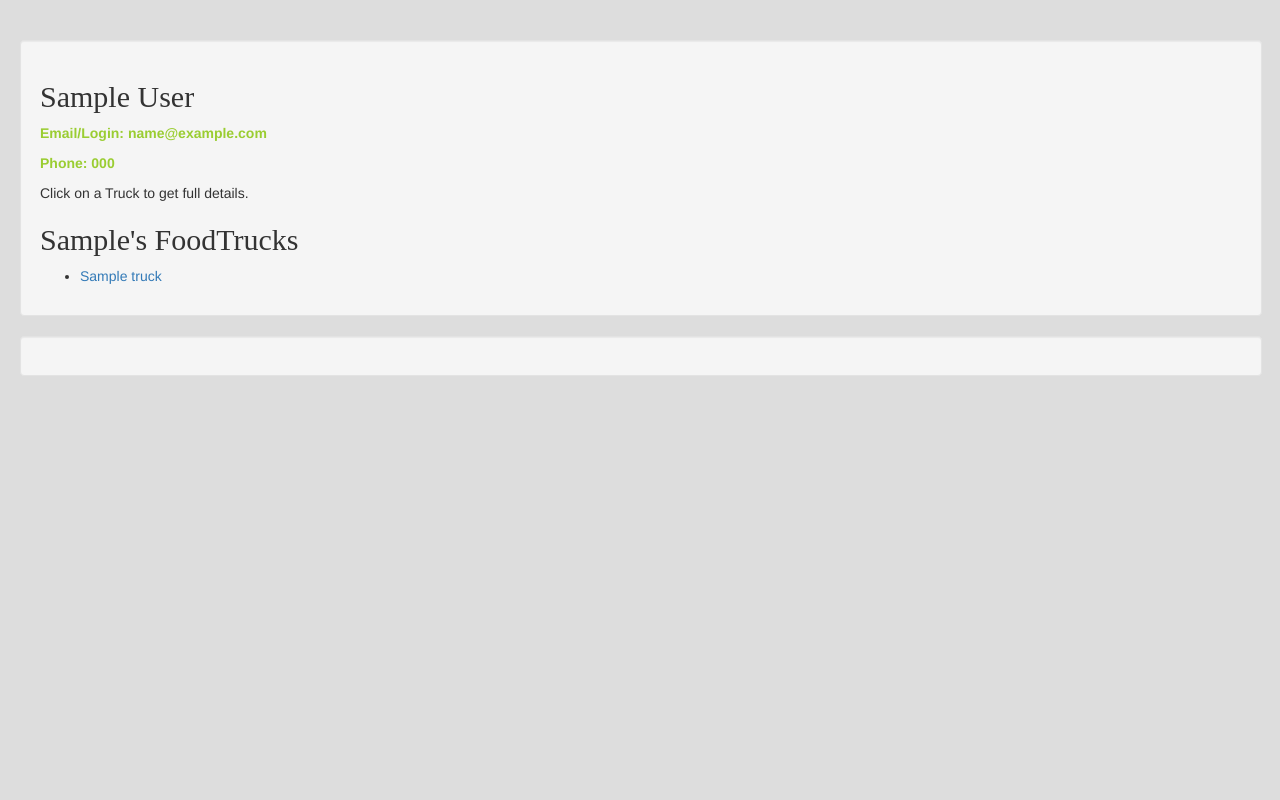
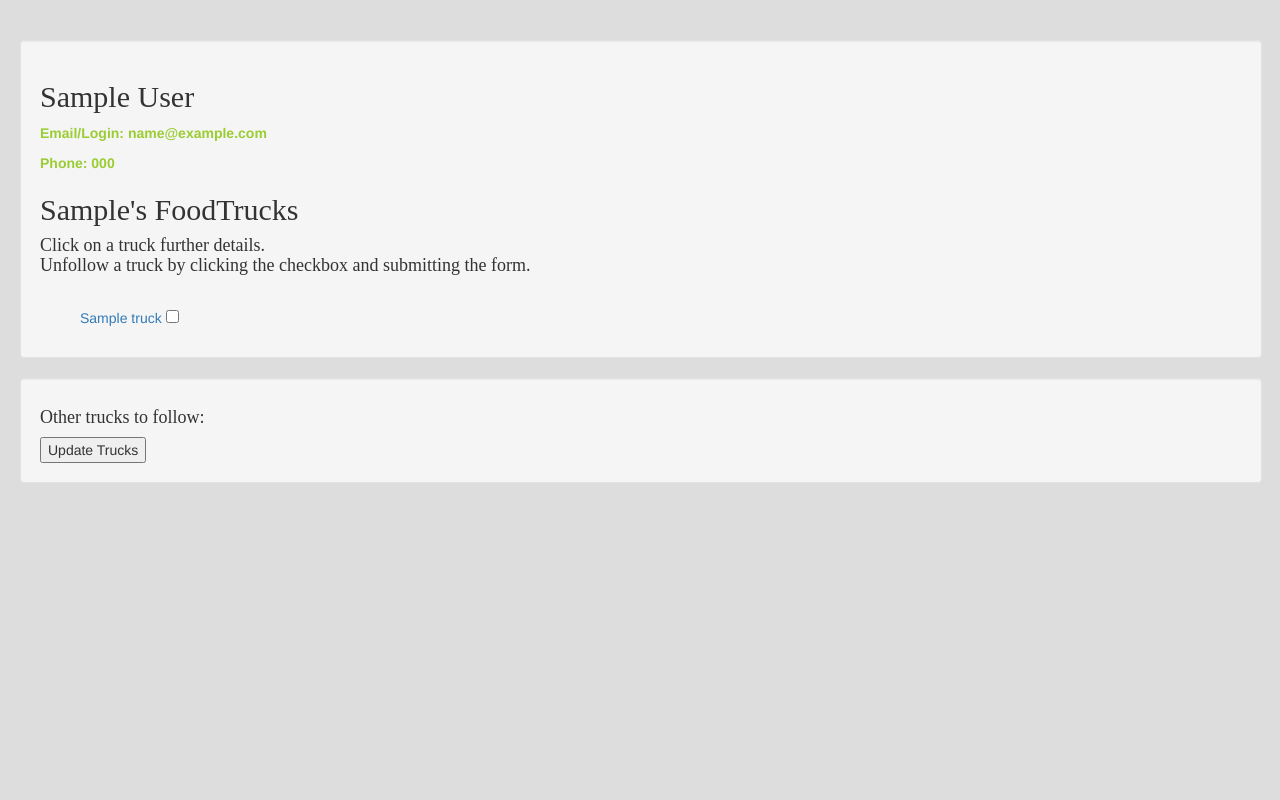
Before and after one commit to mhuntglickman/FoodTruckProject, a Flask app: page /users/1 in a window 1280 px wide. Shown: the part 52-852 px from the top of the page. Run offline with Flask 2, Linux system fonts and the light colour scheme; tables that the repository leaves empty hold one stand-in row (Sample ...); some libraries are stand-ins or nearby versions; some web fonts are replaced.

Commit message:
Checkboxes in place and seeded with truck_ids as id's, submit button placed; initial route update-trucks mapped for AJAX call to process each of the udpates;

```diff
--- a/server.py
+++ b/server.py
@@ -169,6 +169,17 @@ def user_detail(user_id):
 
     return render_template("user.html", user=user, truck_list=truck_list)
 
+##########################################################################
+# Follow new trucks and un-follow trucks route from the user profile page
+@app.route ('/update-trucks', methods=['GET'])
+def change_trucks():
+    """Update users trucks they follow"""
+    # TO DO:
+    # The user will check boxes
+    # iterate through the checkboxes w/ id =truck_id
+    # run db quereris either adding new records to users_trucks table
+    # or inversely delete records from the table
+    pass
 
 #########################################################################
 # Display truck details
--- a/templates/user.html
+++ b/templates/user.html
@@ -6,31 +6,35 @@
 
   <b><p style="color:#9acd32">Email/Login: {{ user.email }}</p>
   <p style="color:#9acd32">Phone: {{ user.phone }}</p></b>
-  Click on a Truck to get full details.
 
   <!-- Iterate through the trucks and display each as a link -->
   <h2>{{ user.fname }}'s FoodTrucks</h2>
-      <ul>
-        {% for item in user.trucks %}
-            <li>
-                <a href="/trucks/{{ item.truck_id }}">
-                  {{ item.name}}
-                </a>
-            </li>
-        {% endfor %}
-      </ul>
+  <h4>Click on a truck further details.<br>
+  Unfollow a truck by clicking the checkbox and submitting the form.</h4><br>
+
+  <form action="/update-trucks" method="GET">
+    <ul>
+      {% for item in user.trucks %}
+
+        <a href="/trucks/{{ item.truck_id }}">{{ item.name}}</a>
+        <input type="checkbox" id="{{item.truck_id}}"><br>
+
+      {% endfor %}
+    </ul>
 </div>
-<div class="well spaced" style="width:97%" id=new_trucks>
-  <form action="">
+
+<div class="well spaced" style="width:97%" id="new_trucks">
+    <h4>Other trucks to follow:</h4>
 
     {% for truck in truck_list %}
 
-      <li>
-        <input type="checkbox"  value="Bike">{{truck.name}} >
-      </li>
+      <ul>
+        <input type="checkbox" id="{{truck.truck_id}}"> {{truck.name}} <br>
+      </ul>
 
     {% endfor %}
 
+    <input type="submit" value="Update Trucks">
   </form>
 </div>
 
```
